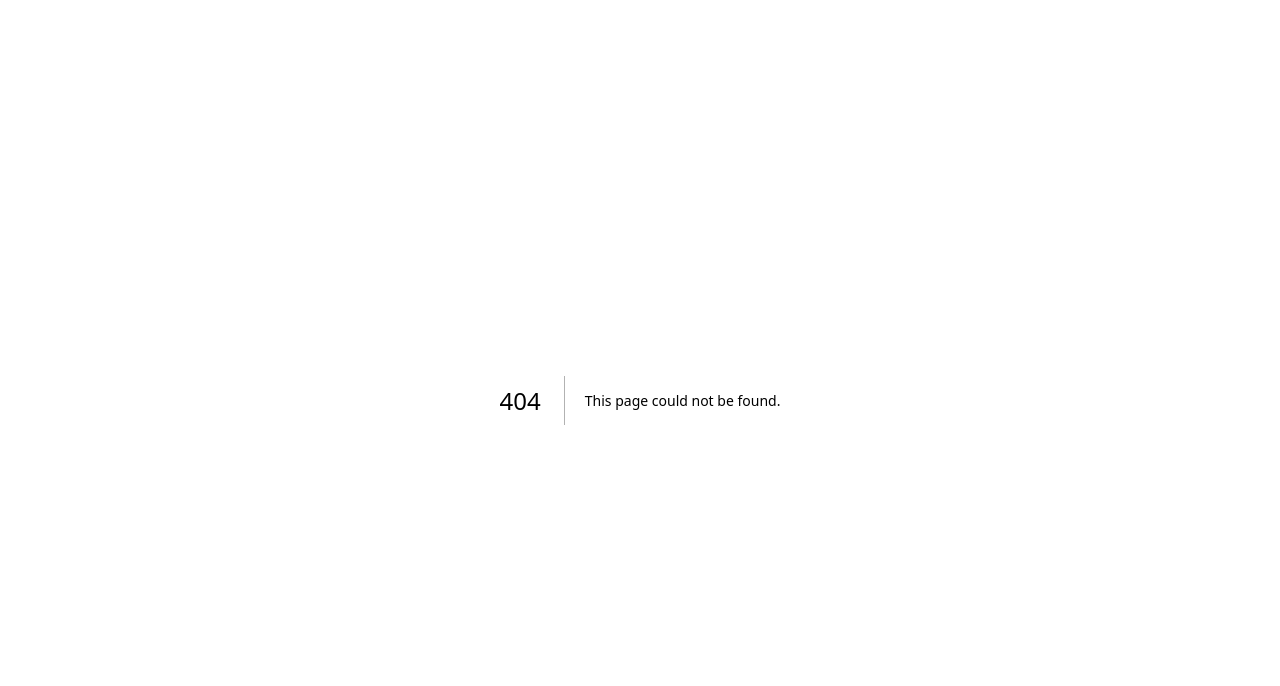
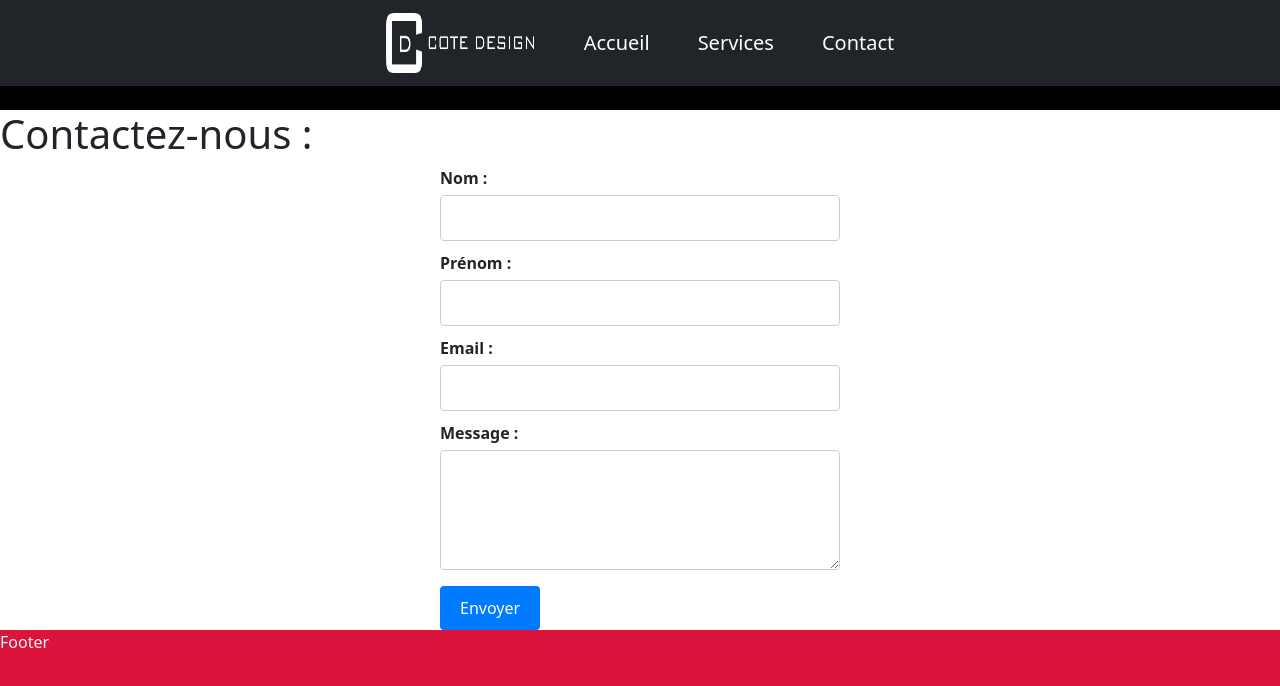
Before and after one commit to NeoQenXzin/cote-design, a Next.js app: page /contact in a window 1280 px wide. Before the commit this address had no page. Shown: the top 686 px of the page. Built offline with nearby package versions, Linux system fonts and the light colour scheme.

Commit message:
github first commit

```diff
--- /dev/null
+++ b/src/Component/Footer/Footer.js
@@ -0,0 +1,8 @@
+import React from 'react'
+import style from './Footer.module.css'
+
+export default function Footer() {
+  return (
+    <div className={style.footer}>Footer</div>
+  )
+}
--- /dev/null
+++ b/src/Component/Footer/Footer.module.css
@@ -0,0 +1,5 @@
+.footer{
+    height: 200px;
+    background-color: crimson;
+    color: whitesmoke;
+}
--- a/src/Component/Navbar/Navbar.js
+++ b/src/Component/Navbar/Navbar.js
@@ -2,7 +2,8 @@ import React from 'react'
 import Link from 'next/link'
 import Head from 'next/head'
 import Image from 'next/image'
-import logoDark from '../../../public/assets/logos/logoDark.png'
+import logoDark from '../../../public/assets/logos/logoLight.png'
+import style from './Navbar.module.css'
 
 export default function Navbar() {
     return (<>
@@ -18,12 +19,12 @@ export default function Navbar() {
                 crossOrigin="anonymous"
             />
         </Head>
-        <div className=''>
-            <nav className='navbar navbar-dark bg-primary'>
+        <div className={style.navbar}>
+            <nav className='navbar navbar-dark bg-dark'>
+                <div className="container-fluid justify-content-center">
                 <Link className='navbar-brand mx-4' href={'/'}>
-                     <Image src={logoDark} width="450" height="100"/>
+                     <Image src={logoDark} width="150" height="60"/>
                         </Link>
-                <div className="container-fluid justify-content-center">
 
                     <Link className='navbar-brand mx-4' href={'/accueil'}>
                         Accueil
--- /dev/null
+++ b/src/Component/Navbar/Navbar.module.css
@@ -0,0 +1,7 @@
+.navbar{
+    height: 110px;
+    background: #000 !important;
+}
+.navbar a{
+   color:antiquewhite;
+}
--- a/src/pages/_app.js
+++ b/src/pages/_app.js
@@ -1,5 +1,17 @@
 import '@/styles/globals.css'
+import Navbar from '@/Component/Navbar/Navbar';
+import Footer from '@/Component/Footer/Footer';
+import { useRouter } from 'next/router';
 
-export default function App({ Component, pageProps }) {
-  return <Component {...pageProps} />
+export default function App({ Component, pageProps}) {
+  const router = useRouter()
+  const isHomePage = router.pathname === '/'; // Vérifie si la page actuelle est la page d'accueil
+
+  return (
+    <>
+      {!isHomePage && <Navbar />} {/* Affiche la Navbar si ce n'est pas la page d'accueil */}
+      <Component {...pageProps} />
+      {!isHomePage && <Footer />} {/* Affiche le Footer si ce n'est pas la page d'accueil */}
+    </>
+  );
 }
--- a/src/pages/accueil.js
+++ b/src/pages/accueil.js
@@ -4,7 +4,7 @@ import Image from 'next/image'
 import logo from '../../public/assets/logos/logoLight.png'
 import logo2 from '../../public/assets/logos/logoDark.png'
 import styles from '@/styles/Accueil.module.css'
-import Navbar from '@/Component/Navbar/Navbar'
+
 
 export default function acceuil() {
   return (
@@ -15,11 +15,12 @@ export default function acceuil() {
         <meta name="viewport" content="width=device-width, initial-scale=1" />
         <link rel="icon" href="/favicon.ico" />
       </Head>
+
       <main className={styles.main}>
-        <Navbar/>
         <Image  src={logo} width="450" height="100"/>
         <Image  src={logo2} width="450" height="100"/>
       </main>
+
     </>
   )
 }
--- /dev/null
+++ b/src/pages/contact.js
@@ -0,0 +1,114 @@
+import React, { useState } from 'react';
+import style from '../styles/Contact.module.css'
+
+export default function Contact() {
+  const [formData, setFormData] = useState({
+    nom: '',
+    prenom: '',
+    email: '',
+    message: ''
+  });
+
+  const [formErrors, setFormErrors] = useState({
+    nom: '',
+    prenom: '',
+    email: '',
+    message: ''
+  });
+
+
+  const { nom, prenom, email, message } = formData;
+
+  const handleChange = (e) => {
+    setFormData({ ...formData, [e.target.name]: e.target.value });
+    setFormErrors({ ...formErrors, [e.target.name]: '' });
+  };
+
+  const handleSubmit = (e) => {
+    e.preventDefault();
+
+    // Vérification et validation des données du formulaire
+        // Validation des champs du formulaire
+        const isValid = validateForm();
+    // Ici, tu peux ajouter une logique pour envoyer l'e-mail à cote-design06@orange.fr
+    // en utilisant une bibliothèque de gestion d'e-mails ou un service d'envoi d'e-mails
+
+    // Réinitialiser le formulaire après l'envoi
+    setFormData({
+      nom: '',
+      prenom: '',
+      email: '',
+      message: ''
+    });
+  };
+
+  const validateForm = () => {
+    const nameRegex = /^[a-zA-ZÀ-ÿ\s]{1,26}$/; // Regex pour les noms et prénoms (lettres et espaces uniquement)
+    const emailRegex = /^[^\s@]+@[^\s@]+\.[^\s@]+$/; // Regex pour les adresses e-mail (validation de base)
+
+
+    let isValid = true;
+    const errors = {};
+
+    // Validation du nom
+    if (!nameRegex.test(nom)) {
+      isValid = false;
+      errors.nom = 'Le nom est invalide.';
+      console.log('Le nom est invalide.');
+    }
+
+    // Validation du prénom
+    if (!nameRegex.test(prenom)) {
+      isValid = false;
+      errors.prenom = 'Le prenom est invalide.';
+      console.log('Le prénom est invalide.');
+    }
+
+    // Validation de l'e-mail
+    if (!emailRegex.test(email) || email.length > 50) {
+      isValid = false;
+      errors.email = "L' email est invalide.";
+      console.log('L\'e-mail est invalide.');
+    }
+
+    // Validation du message
+    const isSafeMessage = !(/[<>]/g).test(message); // Vérification de l'absence des caractères "<" et ">"
+    if (message.length < 5 || !isSafeMessage) {
+      isValid = false;
+      errors.message = 'Le message est invalide.';
+      console.log('Le message est invalide.');
+    }
+    setFormErrors(errors);
+    return isValid;
+  };
+
+  return (
+    <div>
+      <h1>Contactez-nous :</h1>
+      <form className={style.formContainer} onSubmit={handleSubmit}>
+        <div>
+          <label htmlFor="nom">Nom :</label>
+          <input type="text" id="nom" name="nom" value={nom} onChange={handleChange} />
+          {formErrors.nom && <div className={style.error}>{formErrors.nom}</div>}
+
+        </div>
+        <div>
+          <label htmlFor="prenom">Prénom :</label>
+          <input type="text" id="prenom" name="prenom" value={prenom} onChange={handleChange} />
+          {formErrors.prenom && <div className={style.error}>{formErrors.prenom}</div>}
+        </div>
+        <div>
+          <label htmlFor="email">Email :</label>
+          <input type="email" id="email" name="email" value={email} onChange={handleChange} />
+          {formErrors.email && <div className={style.error}>{formErrors.email}</div>}
+        </div>
+        <div>
+          <label htmlFor="message">Message :</label>
+          <textarea id="message" name="message" value={message} onChange={handleChange} />
+          {formErrors.message && <div className={style.error}>{formErrors.message}</div>}
+        </div>
+        <button type="submit">Envoyer</button>
+      </form>
+    </div>
+  );
+}
--- a/src/styles/Accueil.module.css
+++ b/src/styles/Accueil.module.css
@@ -1,3 +1,4 @@
 .main{
     background-color: blueviolet;
+    min-height: 100vh;
 }
--- /dev/null
+++ b/src/styles/Contact.module.css
@@ -0,0 +1,48 @@
+/* Contact.module.css */
+
+.formContainer {
+    max-width: 400px;
+    margin: 0 auto;
+  }
+
+  .formContainer h1 {
+    text-align: center;
+    margin-bottom: 20px;
+  }
+
+  .formContainer label {
+    display: block;
+    font-weight: bold;
+    margin-bottom: 5px;
+  }
+
+  .formContainer input,
+  .formContainer textarea {
+    width: 100%;
+    padding: 10px;
+    margin-bottom: 10px;
+    border: 1px solid #ccc;
+    border-radius: 4px;
+  }
+
+  .formContainer textarea {
+    resize: vertical;
+    height: 120px;
+  }
+
+  .formContainer button[type="submit"] {
+    background-color: #007bff;
+    color: #fff;
+    padding: 10px 20px;
+    border: none;
+    border-radius: 4px;
+    cursor: pointer;
+  }
+
+  .formContainer button[type="submit"]:hover {
+    background-color: #0069d9;
+  }
+
+  .error{
+    color: crimson;
+  }
```
